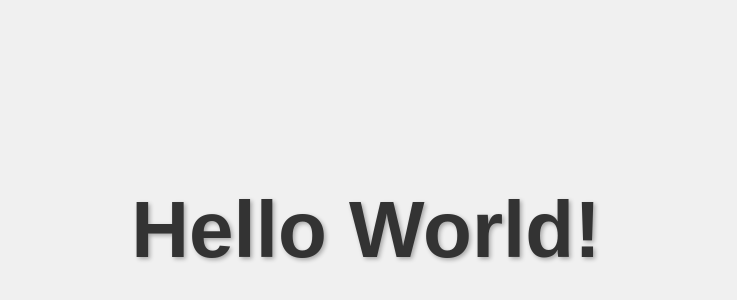
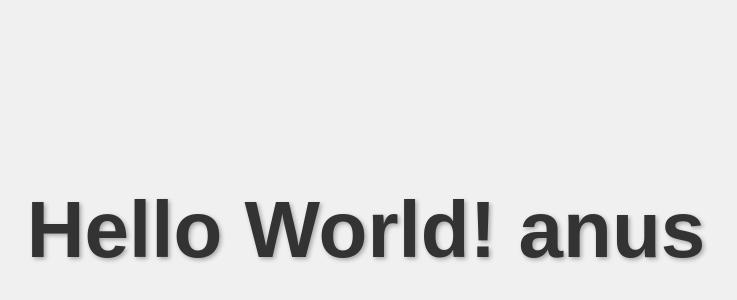
Before and after one commit to Anuskhancoding/CICD-Pipleine, a plain HTML site: page index.html in a window 1280 px wide. Shown: the part 170-470 px from the top of the page, without its empty margins (274-1011 px from the left). Drawn offline with Linux system fonts and the light colour scheme.

Commit message:
index file new hello world again AGAIN again try trrrr

```diff
--- a/index.html
+++ b/index.html
@@ -22,6 +22,6 @@
     </style>
 </head>
 <body>
-    <h1>Hello World!</h1>
+    <h1>Hello World! anus</h1>
 </body>
 </html>
```
